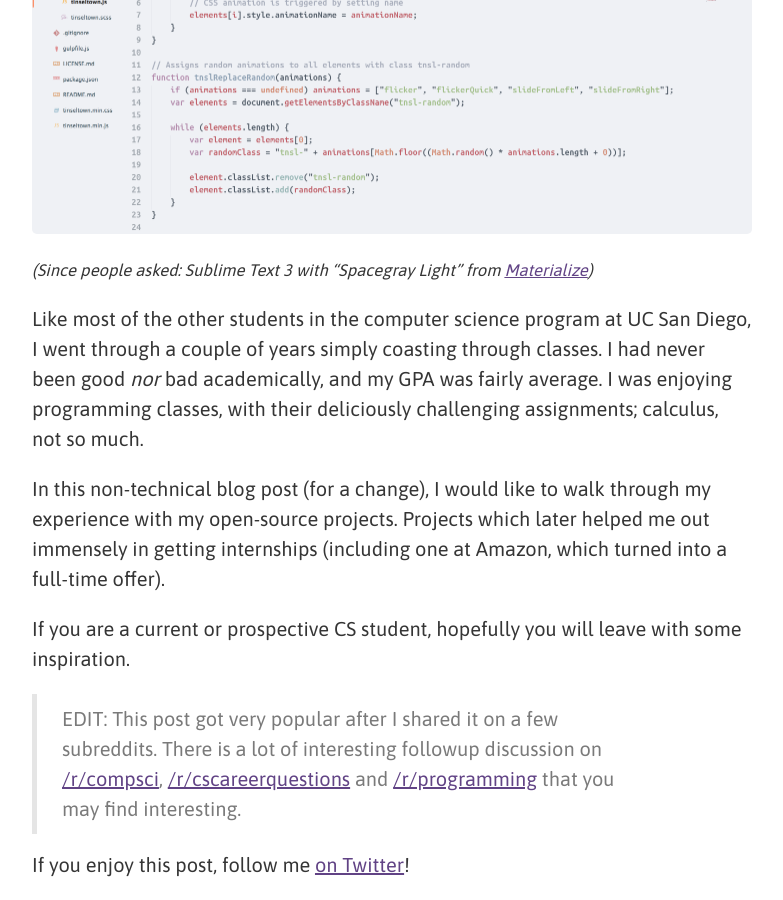
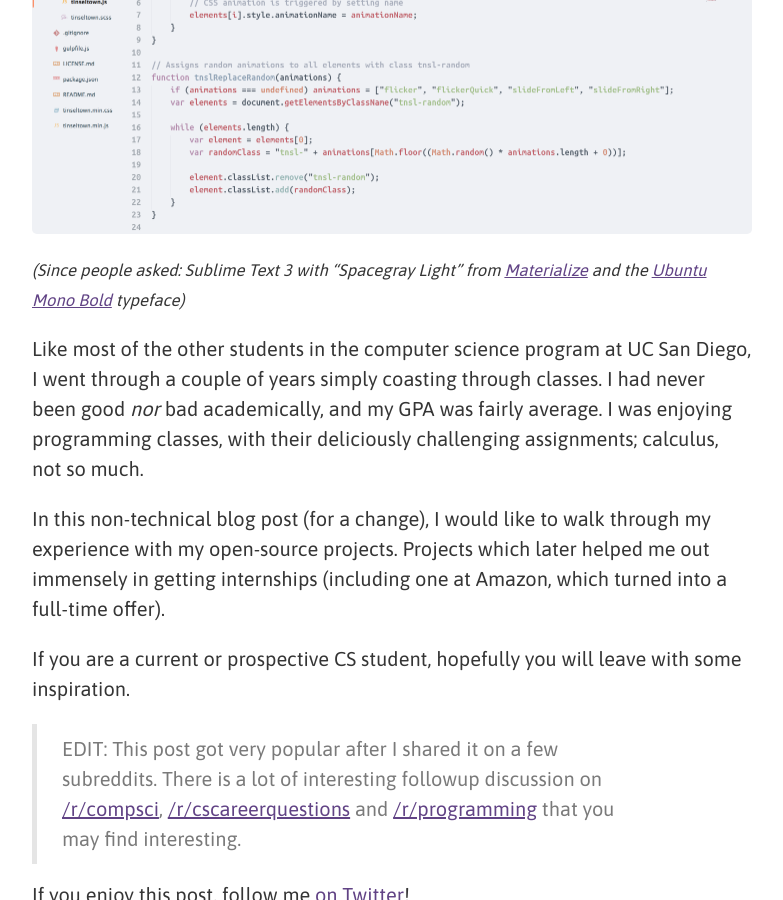
Before and after one commit to Antrikshy/antrikshy.github.io, a Jekyll site: the page built from _posts/2016-08-26-how-i-got-started-with-programming-side-projects.md, in a window 1280 px wide and 900 px high, scrolled down 458 px. Shown: the whole window, without its empty margins (248-1031 px from the left). Built offline with Jekyll 4.4.1, drawn with Linux system fonts in a browser that asks for light colours; a script that is not in the unit is left out; comment, search, counter and statistics services are not loaded.

Commit message:
Added info about font in screenshot

```diff
--- a/_posts/2016-08-26-how-i-got-started-with-programming-side-projects.md
+++ b/_posts/2016-08-26-how-i-got-started-with-programming-side-projects.md
@@ -6,7 +6,7 @@ description: "My experience with personal open-source projects as a computer sci
 ---
 
 ![](/assets/side-projects-screenshot.png)
-<small>*(Since people asked: Sublime Text 3 with "Spacegray Light" from [Materialize](https://github.com/saadq/Materialize))*</small>
+<small>*(Since people asked: Sublime Text 3 with "Spacegray Light" from [Materialize](https://github.com/saadq/Materialize) and the [Ubuntu Mono Bold](http://font.ubuntu.com/#charset-mono-bold) typeface)*</small>
 
 Like most of the other students in the computer science program at UC San Diego, I went through a couple of years simply coasting through classes. I had never been good *nor* bad academically, and my GPA was fairly average. I was enjoying programming classes, with their deliciously challenging assignments; calculus, not so much.
 
```
